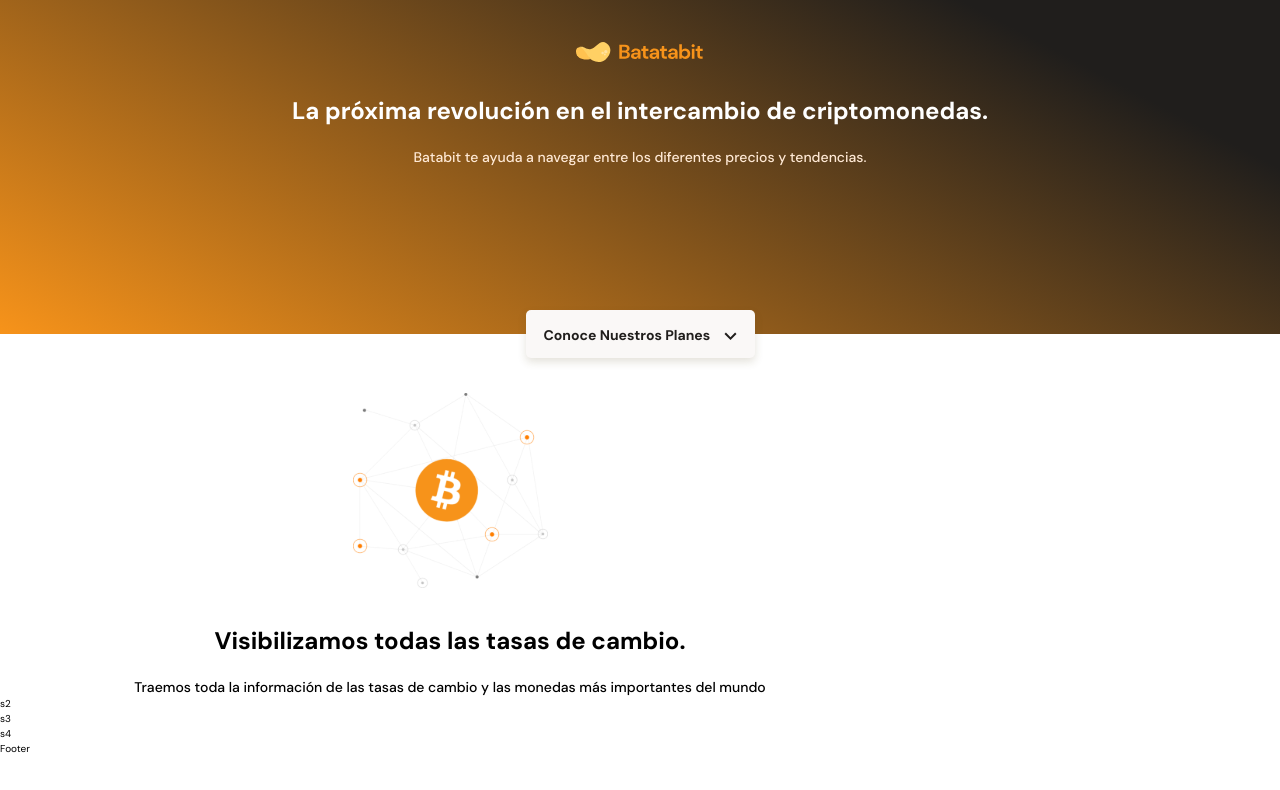
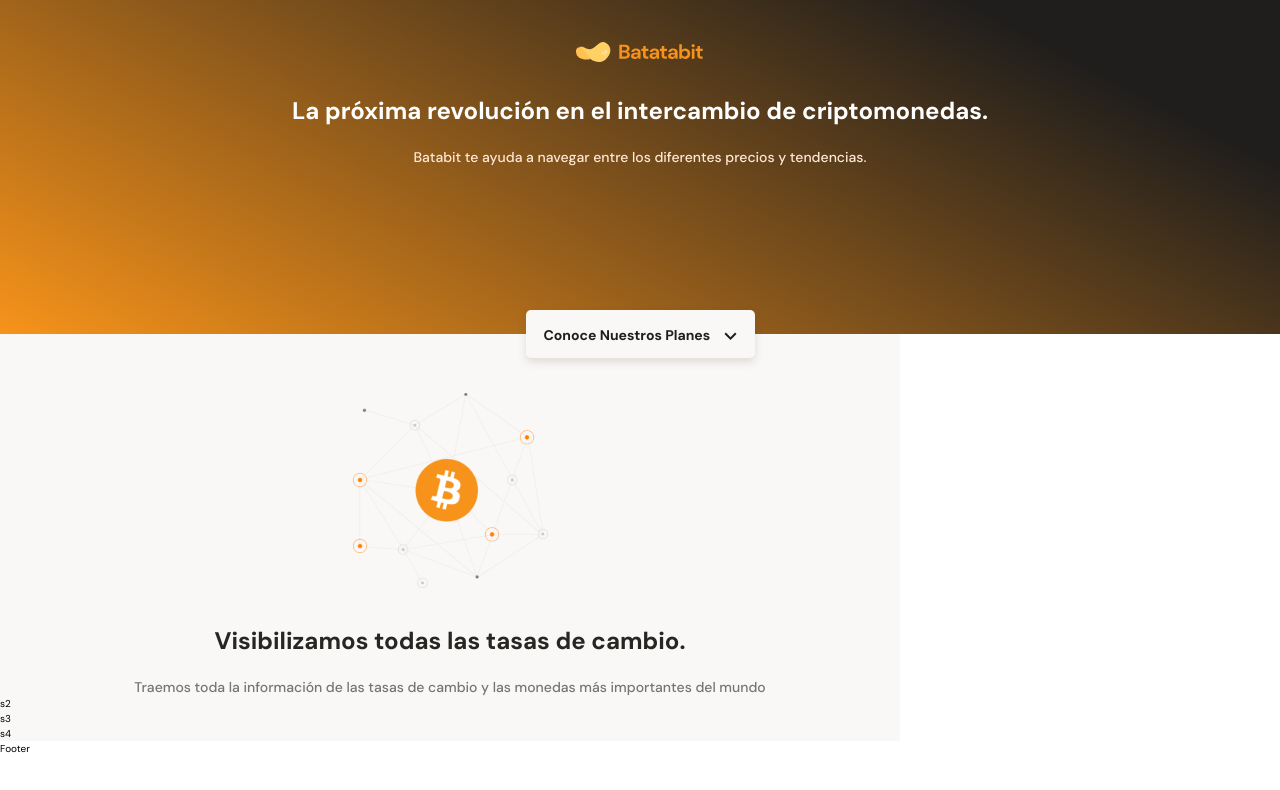
Before and after one commit to chriscodex/responsive-design-mobile-first-layout, a React (Vite) app: page / in a window 1280 px wide. Shown: the top 790 px of the page. Built offline with nearby package versions, Linux system fonts and the light colour scheme.

Commit message:
p tag stylized

```diff
--- a/src/components/Footer/styles.css
+++ b/src/components/Footer/styles.css
@@ -0,0 +1,3 @@
+@tailwind base;
+@tailwind components;
+@tailwind utilities;
--- a/src/components/MainSection/index.jsx
+++ b/src/components/MainSection/index.jsx
@@ -2,12 +2,12 @@ import './styles.css'
 
 function MainSection() {
   return (
-    <main>
+    <main className='bg-off-white'>
       <section className='main-exchange-container'>
         <div className='main-exchange-container__backgroundImg'></div>
-        <div className='main-exchange-container__title'>
+        <div className='main-exchange-container__title text-warm-black'>
           <h2>Visibilizamos todas las tasas de cambio.</h2>
-          <p>Traemos toda la información de las tasas de cambio y las monedas más importantes del mundo</p>
+          <p className='text-warm-grey'>Traemos toda la información de las tasas de cambio y las monedas más importantes del mundo</p>
         </div>
         <section className='main-exchange-container__tables'>
           <div>
```
